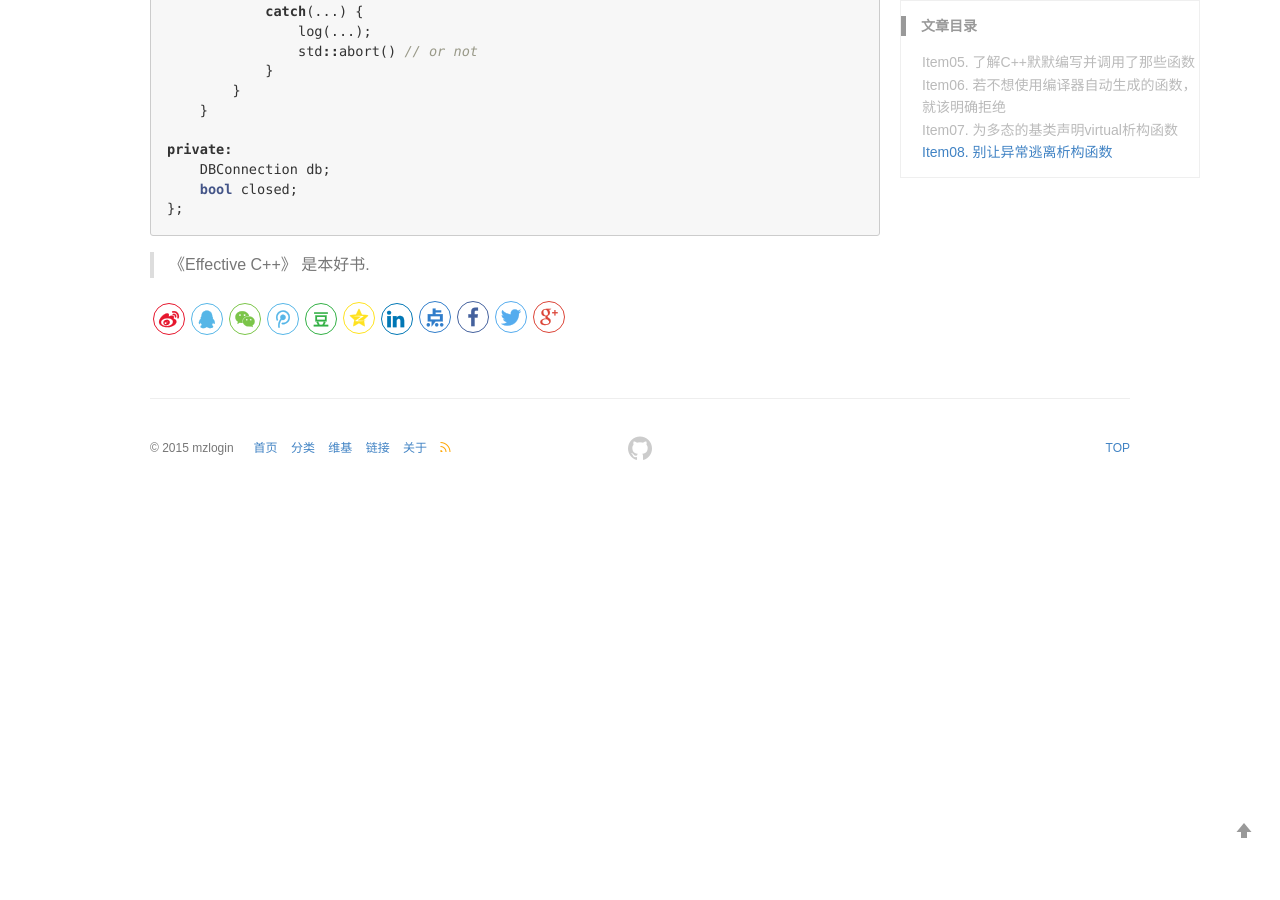
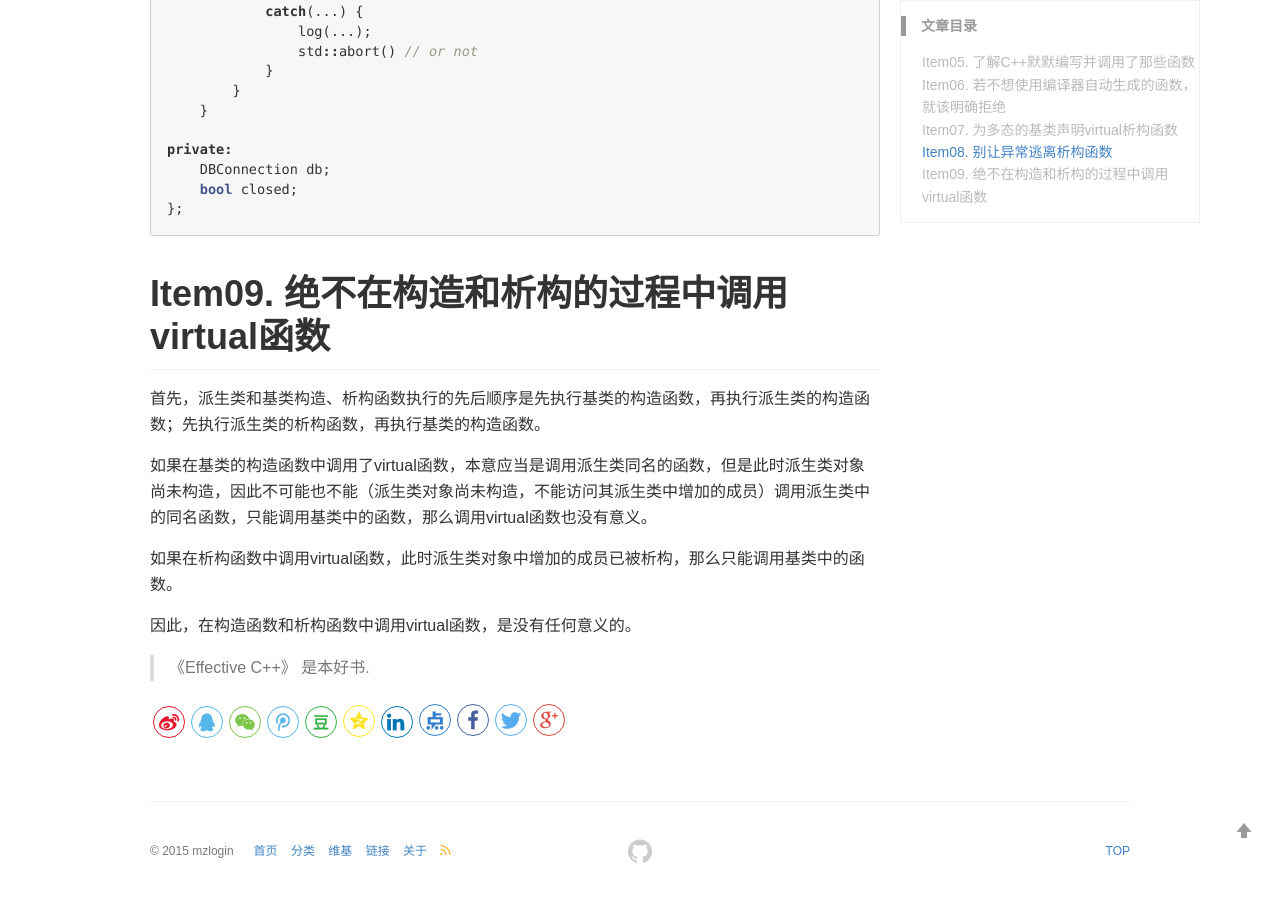
Before and after one commit to ShengfaZhu/ShengfaZhu.github.io, a Jekyll site: the page built from _posts/2019-06-25-constructors-deconstructors-and-assignment-operators.md, in a window 1280 px wide and 900 px high, scrolled down 3588 px. Built offline with Jekyll 4.4.1, drawn with Linux system fonts in a browser that asks for light colours; comment, search, counter and statistics services are not loaded; before the commit the page ends 4085 px from its top, so only the background shows below that.

Commit message:
new post

````diff
--- a/_posts/2019-06-25-constructors-deconstructors-and-assignment-operators.md
+++ b/_posts/2019-06-25-constructors-deconstructors-and-assignment-operators.md
@@ -8,6 +8,7 @@ keywords: keyword1, keyword2
 > 《Effective C++》 third edtion, Scott Meyers, 侯捷译.
 
 # Item05. 了解C++默默编写并调用了那些函数
+
 即使是一个空类，C++依旧会**声明**一个default构造函数，析构函数(non virtual)、copy构造函数和赋值运算符。当这些函数被**调用**时，这些函数才会被创建处理。这些默认函数都是**public**成员函数。
 
 - default构造函数：base class和non-static成员变量的构造；
@@ -100,6 +101,7 @@ private:
     DBConnection db;
 };
 ```
+
 两种处理，一是抛出异常，结束程序，调用abort
 
 ```cpp
@@ -111,7 +113,9 @@ private:
     }
 }
 ```
+
 二是吞下异常
+
 ```cpp
 ~DBConn() {
     try {db.close();}
@@ -120,6 +124,7 @@ private:
     }
 }
 ```
+
 两种方法都可以防止析构函数抛出异常，但是存在较好的策略。首先将调用close()的权利交给用户，如果用户没有使用这项权利，那么再执行上述两种策略之一。
 
 ```cpp
@@ -148,4 +153,14 @@ private:
 };
 ```
 
+# Item09. 绝不在构造和析构的过程中调用virtual函数
+
+首先，派生类和基类构造、析构函数执行的先后顺序是先执行基类的构造函数，再执行派生类的构造函数；先执行派生类的析构函数，再执行基类的构造函数。
+
+如果在基类的构造函数中调用了virtual函数，本意应当是调用派生类同名的函数，但是此时派生类对象尚未构造，因此不可能也不能（派生类对象尚未构造，不能访问其派生类中增加的成员）调用派生类中的同名函数，只能调用基类中的函数，那么调用virtual函数也没有意义。
+
+如果在析构函数中调用virtual函数，此时派生类对象中增加的成员已被析构，那么只能调用基类中的函数。
+
+因此，在构造函数和析构函数中调用virtual函数，是没有任何意义的。
+
 > 《Effective C++》 是本好书.
````
